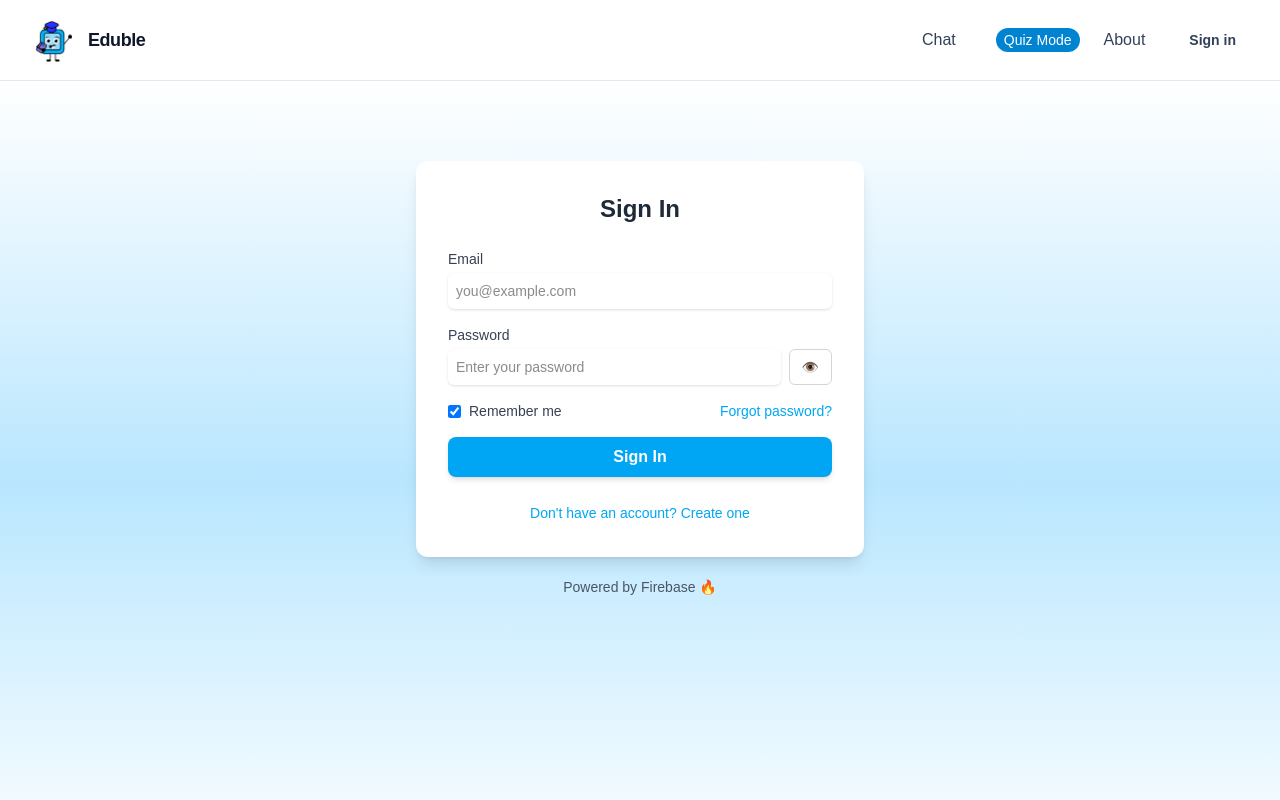
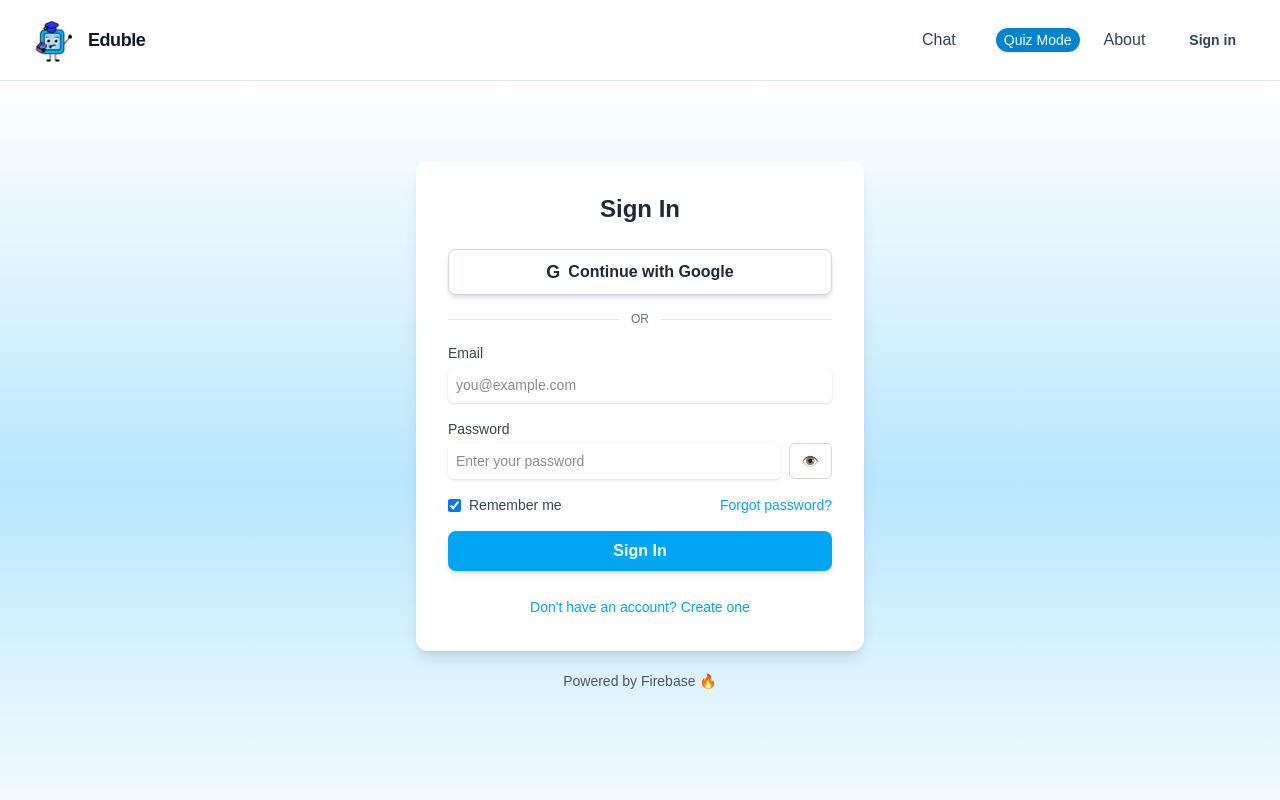
Before and after one commit to keithfykai/Final-Year-Project---Educational-Tutor-Bot, a Next.js app in the folder frontend/: page /signin in a window 1280 px wide. Shown: the top 800 px of the page. Built offline with nearby package versions, Linux system fonts and the light colour scheme; no server answers.

Commit message:
Added Sign in with Google

```diff
--- a/frontend/src/app/signin/page.tsx
+++ b/frontend/src/app/signin/page.tsx
@@ -10,10 +10,15 @@ import {
   setPersistence,
   browserLocalPersistence,
   browserSessionPersistence,
+  signInWithPopup,
+  GoogleAuthProvider,
 } from "firebase/auth";
 import { getAuthClient } from "../../../firebase/firebaseClient"; // <-- client-only auth
 
-function friendlyAuthError(err: unknown, mode: "signin" | "signup" | "reset"): string {
+function friendlyAuthError(
+  err: unknown,
+  mode: "signin" | "signup" | "reset" | "google"
+): string {
   const anyErr = err as { code?: string; message?: string };
   const code = anyErr?.code ?? "";
 
@@ -22,6 +27,8 @@ function friendlyAuthError(err: unknown, mode: "signin" | "signup" | "reset"): s
       ? "Unable to send reset email. Please try again."
       : mode === "signup"
       ? "Unable to create your account. Please try again."
+      : mode === "google"
+      ? "Google sign-in failed. Please try again."
       : "Unable to sign in. Please try again.";
 
   switch (code) {
@@ -53,6 +60,16 @@ function friendlyAuthError(err: unknown, mode: "signin" | "signup" | "reset"): s
       return "Please enter your email address first.";
     case "auth/user-not-found":
       return "Account does not exist for this email.";
+
+    // Google sign-in common errors
+    case "auth/popup-closed-by-user":
+      return "Google sign-in was cancelled.";
+    case "auth/cancelled-popup-request":
+      return "Google sign-in is already in progress. Please try again.";
+    case "auth/popup-blocked":
+      return "Popup blocked by your browser. Please allow popups and try again.";
+    case "auth/account-exists-with-different-credential":
+      return "An account already exists with the same email but a different sign-in method. Try signing in using email/password first.";
     default:
       return generic;
   }
@@ -76,6 +93,8 @@ export default function SignInPage() {
   const [resetLoading, setResetLoading] = React.useState(false);
   const [resetMessage, setResetMessage] = React.useState("");
 
+  const [googleLoading, setGoogleLoading] = React.useState(false);
+
   const [error, setError] = React.useState("");
 
   const router = useRouter();
@@ -87,7 +106,10 @@ export default function SignInPage() {
 
   const applyPersistence = async () => {
     const auth = getAuthClient();
-    await setPersistence(auth, rememberMe ? browserLocalPersistence : browserSessionPersistence);
+    await setPersistence(
+      auth,
+      rememberMe ? browserLocalPersistence : browserSessionPersistence
+    );
     return auth;
   };
 
@@ -105,7 +127,6 @@ export default function SignInPage() {
     }
 
     if (!isSignIn) {
-      // Sign up validations
       if (!name.trim()) {
         setError("Please enter a username.");
         return;
@@ -129,11 +150,12 @@ export default function SignInPage() {
         await signInWithEmailAndPassword(auth, email.trim(), password);
         alert("Welcome back!");
       } else {
-        const cred = await createUserWithEmailAndPassword(auth, email.trim(), password);
-
-        // Set display name
+        const cred = await createUserWithEmailAndPassword(
+          auth,
+          email.trim(),
+          password
+        );
         await updateProfile(cred.user, { displayName: name.trim() });
-
         alert("Account created successfully!");
       }
 
@@ -157,11 +179,33 @@ export default function SignInPage() {
       setResetLoading(true);
       const auth = getAuthClient();
       await sendPasswordResetEmail(auth, email.trim());
-      setResetMessage("Password reset email sent. Please check your inbox (and spam folder).");
+      setResetMessage(
+        "Password reset email sent. Please check your inbox (and spam folder)."
+      );
     } catch (err: unknown) {
       setError(friendlyAuthError(err, "reset"));
     } finally {
       setResetLoading(false);
+    }
+  };
+
+  const handleGoogleSignIn = async () => {
+    clearAlerts();
+    setGoogleLoading(true);
+
+    try {
+      const auth = await applyPersistence();
+      const provider = new GoogleAuthProvider();
+      // Optional: force account selection each time
+      provider.setCustomParameters({ prompt: "select_account" });
+
+      await signInWithPopup(auth, provider);
+      alert("Signed in with Google!");
+      router.push("/");
+    } catch (err: unknown) {
+      setError(friendlyAuthError(err, "google"));
+    } finally {
+      setGoogleLoading(false);
     }
   };
 
@@ -177,6 +221,30 @@ export default function SignInPage() {
         {resetMessage && (
           <p className="mb-4 text-sm text-green-600 text-center">{resetMessage}</p>
         )}
+
+        {/* Continue with Google */}
+        <button
+          type="button"
+          onClick={handleGoogleSignIn}
+          disabled={googleLoading || loading || resetLoading}
+          className="w-full py-2 px-4 mb-4 bg-white dark:bg-gray-800 text-gray-800 dark:text-white font-semibold rounded-lg shadow-md border border-gray-300 dark:border-gray-700 hover:bg-gray-50 dark:hover:bg-gray-700 focus:outline-none focus:ring-2 focus:ring-offset-2 focus:ring-sky-400 disabled:opacity-50 flex items-center justify-center gap-2"
+        >
+          {googleLoading ? (
+            "Signing in..."
+          ) : (
+            <>
+              <span className="text-lg">G</span>
+              Continue with Google
+            </>
+          )}
+        </button>
+
+        {/* Divider */}
+        <div className="flex items-center gap-3 mb-4">
+          <div className="h-px flex-1 bg-gray-200 dark:bg-gray-700" />
+          <span className="text-xs text-gray-500 dark:text-gray-400">OR</span>
+          <div className="h-px flex-1 bg-gray-200 dark:bg-gray-700" />
+        </div>
 
         <form className="space-y-4" onSubmit={handleSubmit}>
           {!isSignIn && (
@@ -298,7 +366,7 @@ export default function SignInPage() {
               <button
                 type="button"
                 onClick={handleForgotPassword}
-                disabled={resetLoading || loading}
+                disabled={resetLoading || loading || googleLoading}
                 className="text-sm text-sky-500 hover:underline disabled:opacity-50"
               >
                 {resetLoading ? "Sending..." : "Forgot password?"}
@@ -308,7 +376,7 @@ export default function SignInPage() {
 
           <button
             type="submit"
-            disabled={loading || resetLoading}
+            disabled={loading || resetLoading || googleLoading}
             className="w-full py-2 px-4 bg-sky-500 hover:bg-sky-600 text-white font-semibold rounded-lg shadow-md focus:outline-none focus:ring-2 focus:ring-offset-2 focus:ring-sky-400 disabled:opacity-50"
           >
             {loading ? "Loading..." : isSignIn ? "Sign In" : "Create Account"}
```
